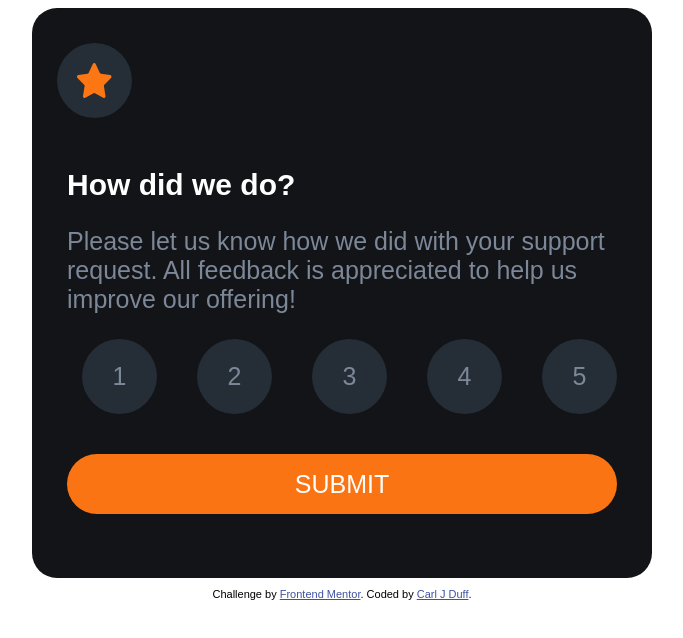
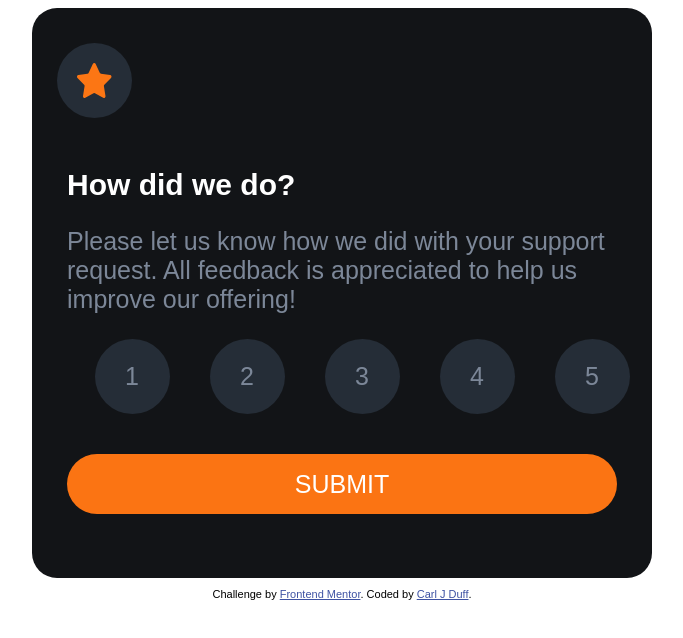
Before and after one commit to carljduff/rating-component, a React (Create React App) app: page / in a window 1280 px wide. Shown: the top 638 px of the page, without its empty margins (298-981 px from the left). Built offline with nearby package versions, Linux system fonts and the light colour scheme.

Commit message:
updated buttons

```diff
--- a/src/App.css
+++ b/src/App.css
@@ -5,6 +5,10 @@
   --dark: hsl(213, 19%, 18%);
   --veryDark: hsl(216, 12%, 8%);
   --orange: hsl(25, 97%, 53%);
+}
+
+.buttons {
+  text-align: center;
 }
 
 body {
@@ -133,7 +137,6 @@ body {
   font-size: 25px;
   font-weight: 400;
   cursor: pointer;
-  text-align: center;
 }
 
 .selection-message {
--- a/src/components/Frame.js
+++ b/src/components/Frame.js
@@ -40,7 +40,10 @@ const Frame = () => {
            Please let us know how we did with your support request. All feedback
            is appreciated to help us improve our offering!
          </p>
+         <div className="buttons">
          {buttons}
+
+         </div>
 
          {error ? (
            <p className="submit-error">Please rate before submitting!</p>
```
